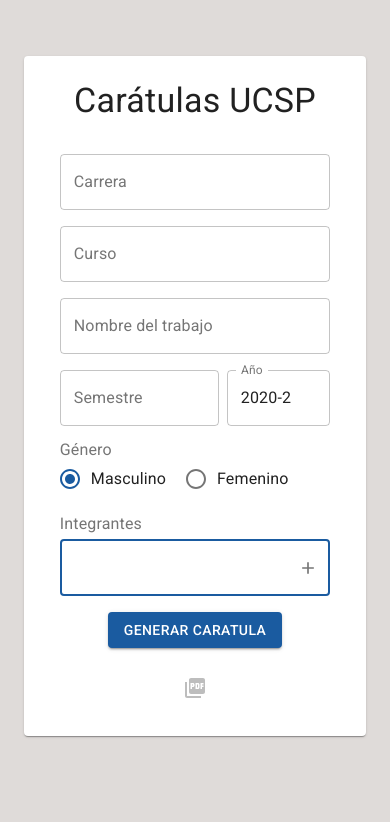
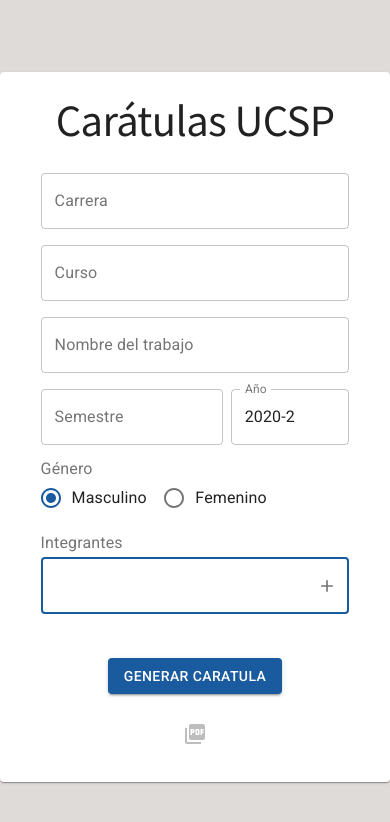
Before and after one commit to oscaramos/caratulas-ucsp, a React (Create React App) app: page / in a window 390 px wide. Shown: the top 822 px of the page. Built offline with nearby package versions, Linux system fonts and the light colour scheme.

Commit message:
Improve visual design: Add typography, change layouts and responsive on small devices

```diff
--- a/public/index.html
+++ b/public/index.html
@@ -23,6 +23,7 @@
     <link rel="manifest" href="%PUBLIC_URL%/manifest.json" />
     <link rel="stylesheet" href="https://fonts.googleapis.com/css?family=Roboto:300,400,500,700&display=swap" />
     <link rel="stylesheet" href="https://fonts.googleapis.com/icon?family=Material+Icons" />
+    <link href="https://fonts.googleapis.com/css2?family=Noto+Sans+JP&display=swap" rel="stylesheet" />
     <!--
       Notice the use of %PUBLIC_URL% in the tags above.
       It will be replaced with the URL of the `public` folder during the build.
--- a/src/App.js
+++ b/src/App.js
@@ -88,13 +88,15 @@
 };
 
 const useStyles = makeStyles(theme => ({
-  "@global": {
-    html: {
-      backgroundColor: theme.palette.background.default
+  root: {
+    marginTop: theme.spacing(10),
+    padding: 0,
+    [theme.breakpoints.down("xs")]: {
+      width: '100%',
+      maxWidth: '100%',
+      marginLeft: 0,
+      marginRight: 0,
     }
-  },
-  root: {
-    marginTop: theme.spacing(8)
   },
   form: {
     paddingTop: theme.spacing(2),
@@ -224,7 +226,7 @@
           {" "}
           {/*----- Header -----*/}
           <Grid item>
-            <Typography variant='h4'>Carátulas UCSP</Typography>
+            <Typography variant='h1'>Carátulas UCSP</Typography>
           </Grid>
 
           <div style={{ width: '100%', height: '1em' }}/>
@@ -403,6 +405,7 @@
 
           {" "}
           {/*----- User interactions -----*/}
+          <div style={{ width: '100%', height: '2em' }}/>
           <Grid item> {/*----- Button -----*/}
             <Button variant='contained' color='primary' onClick={() => generateCover()}>
               Generar Caratula
--- a/src/index.js
+++ b/src/index.js
@@ -1,13 +1,17 @@
 import React from 'react';
 import ReactDOM from 'react-dom';
+import * as serviceWorker from './serviceWorker';
+
+import CssBaseline from '@material-ui/core/CssBaseline'
+import { ThemeProvider } from "@material-ui/core/styles";
+
 import App from './App';
-import * as serviceWorker from './serviceWorker';
-import ThemeProvider from "@material-ui/styles/ThemeProvider";
 import theme from "./theme";
 
 ReactDOM.render(
   <React.StrictMode>
     <ThemeProvider theme={theme}>
+      <CssBaseline />
       <App />
     </ThemeProvider>
   </React.StrictMode>,
--- a/src/theme.js
+++ b/src/theme.js
@@ -33,6 +33,10 @@
       textTransform: "none",
       color: "white"
     },
+    h1: {
+      fontFamily: `'Noto Sans JP', sans-serif`,
+      fontSize: '2.5rem'
+    },
     h2: {
       fontFamily: 'Raleway',
       fontWeight: 700,
```
